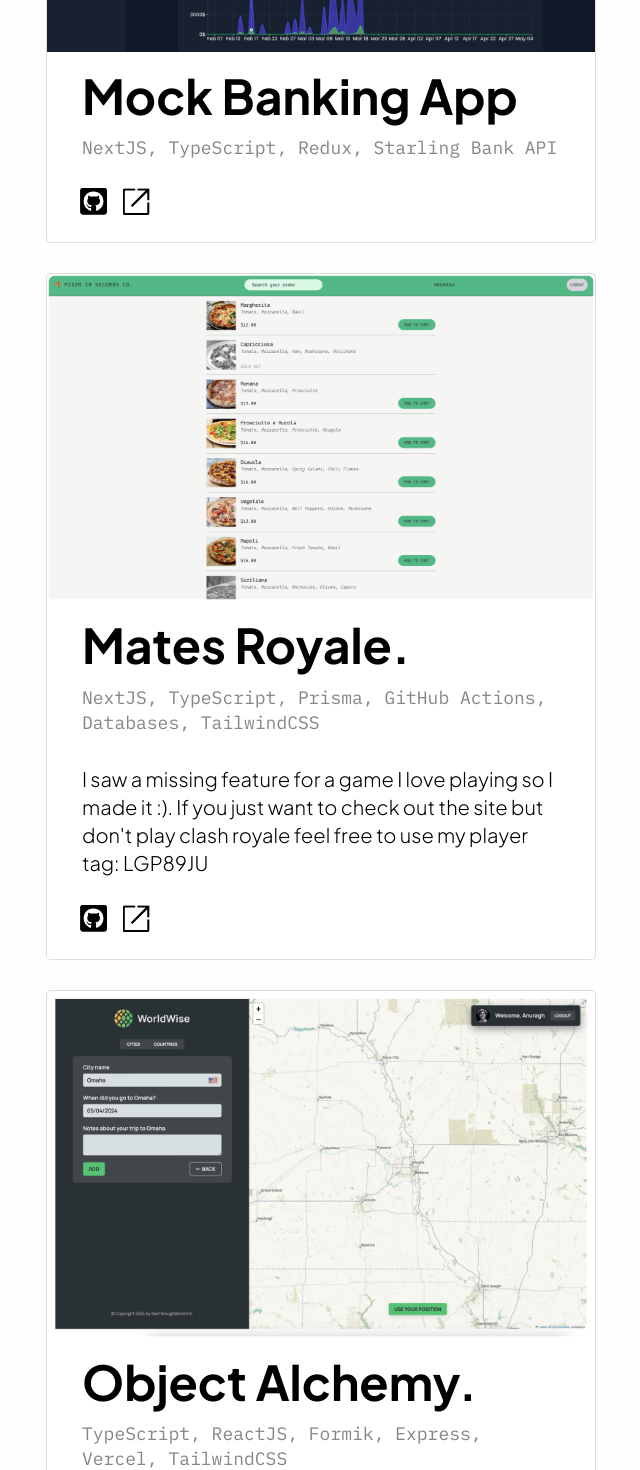
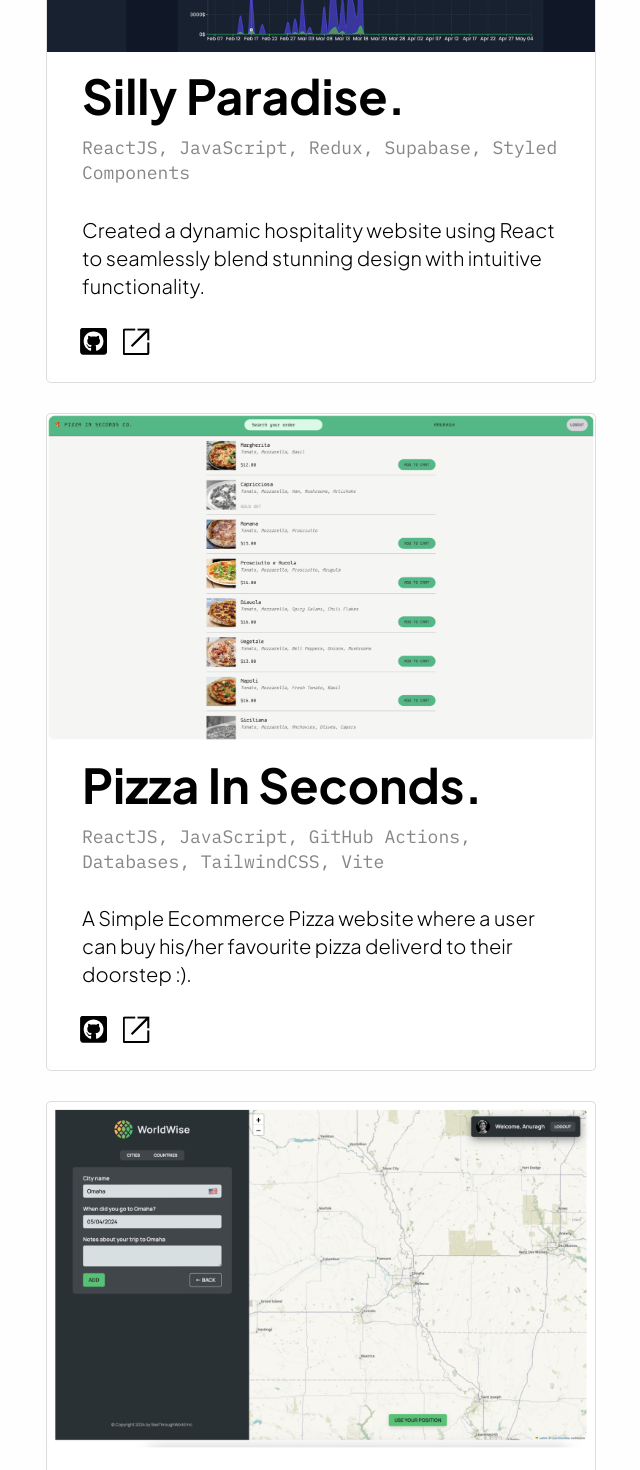
Before and after one commit to Anuragh33/My-Portfolio, a React (Create React App) app: page / in a window 1280 px wide. Shown: the part 1260-2730 px from the top of the page, without its empty margins (319-959 px from the left). Built offline with nearby package versions, Linux system fonts and the light colour scheme.

Commit message:
Update projects.js

```diff
--- a/src/components/projects/projects.js
+++ b/src/components/projects/projects.js
@@ -11,31 +11,29 @@ const Projects = () => {
   const projects = [
     {
       img: sillyParadise,
-      title: 'Mock Banking App',
-      skills: 'NextJS, TypeScript, Redux, Starling Bank API',
-      description: ``,
-      gitLink: 'https://github.com/hasin202/hasin-starling-test',
-      link: 'https://youtu.be/I28c47rK5iA',
+      title: 'Silly Paradise.',
+      skills: 'ReactJS, JavaScript, Redux, Supabase, Styled Components',
+      description: `Created a dynamic hospitality website using React to seamlessly blend stunning design with intuitive functionality.`,
+      gitLink: 'https://github.com/Anuragh33/sillyparadise',
+      link: 'https://sillyparadise.netlify.app',
     },
     {
       img: pizzainseconds,
-      title: 'Mates Royale.',
+      title: 'Pizza In Seconds.',
       skills:
-        'NextJS, TypeScript, Prisma, GitHub Actions, Databases, TailwindCSS',
-      description: `I saw a missing feature for a game I love playing so I made it :).
-
-        If you just want to check out the site but don't play clash royale feel free to use my player tag: LGP89JU`,
-      gitLink: 'https://github.com/hasin202/royale-mates',
-      link: 'https://youtu.be/qiut9_YPQVg',
+        'ReactJS, JavaScript, GitHub Actions, Databases, TailwindCSS, Vite',
+      description: `A Simple Ecommerce Pizza website where a user can buy his/her favourite pizza deliverd to their doorstep  :).`,
+      gitLink: 'https://github.com/Anuragh33/pizzaInSeconds',
+      link: 'https://pizzainseconds.netlify.app/',
     },
     {
       img: seethroughworld,
-      title: 'Object Alchemy.',
-      skills: 'TypeScript, ReactJS, Formik, Express, Vercel, TailwindCSS',
+      title: 'SeeThroughWorld.',
+      skills: 'JavaScript, ReactJS, Mock API',
       description:
-        "A dummy data generator which leverages the openAI API to produce relevant content for you. Simply enter an example schema, some context information and you're done. Your dummy data will be with you in less than a minute",
-      gitLink: 'https://github.com/hasin202/ObjectAlchemyFrontEnd',
-      link: 'https://drive.google.com/file/d/1ag4tCa_ECGcDj-hUwQ9DXrHEmEfhqAIL/view?usp=sharing',
+        'See Through World is a website where you can keep notes about the city or, to keep track of all the places on the world map that you have visited. 🤓 This is a test application running on mock Api.',
+      gitLink: 'https://github.com/Anuragh33/seethroughworld/tree/main',
+      link: 'https://seethroughworld.netlify.app',
     },
     {
       img: forkify,
@@ -58,11 +56,10 @@ const Projects = () => {
     {
       img: portfolio,
       title: 'Anuragh.',
-      skills: 'ReactJS, Styled Components, Vercel, Figma',
-      description:
-        'Figured it was about time I made a portfolio to show my skills and stand out. ',
-      gitLink: 'https://github.com/hasin202/personal-portfolio',
-      link: '',
+      skills: 'ReactJS, Styled Components, Netlify',
+      description: 'Time to introduce myself. So,I made a portfolio. ',
+      gitLink: 'https://github.com/Anuragh33/My-Portfolio',
+      link: 'https://anuraghportfolio.netlify.app/',
     },
   ]
   return (
```
